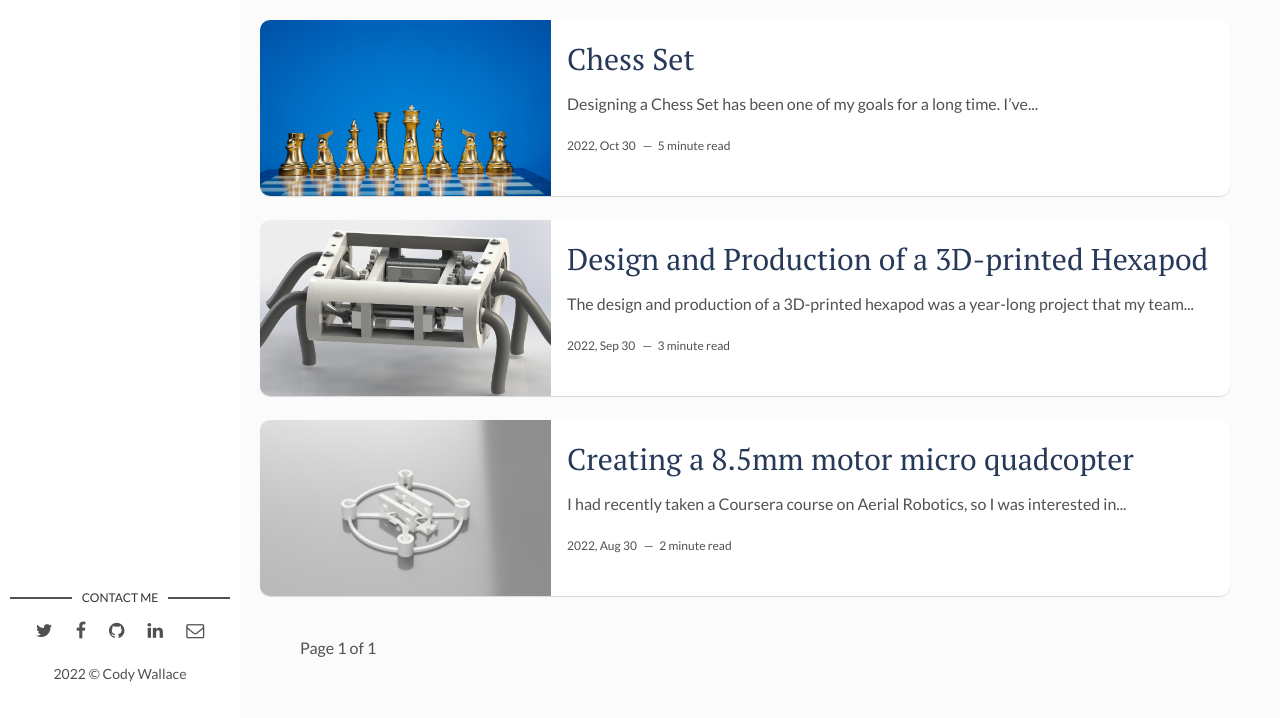
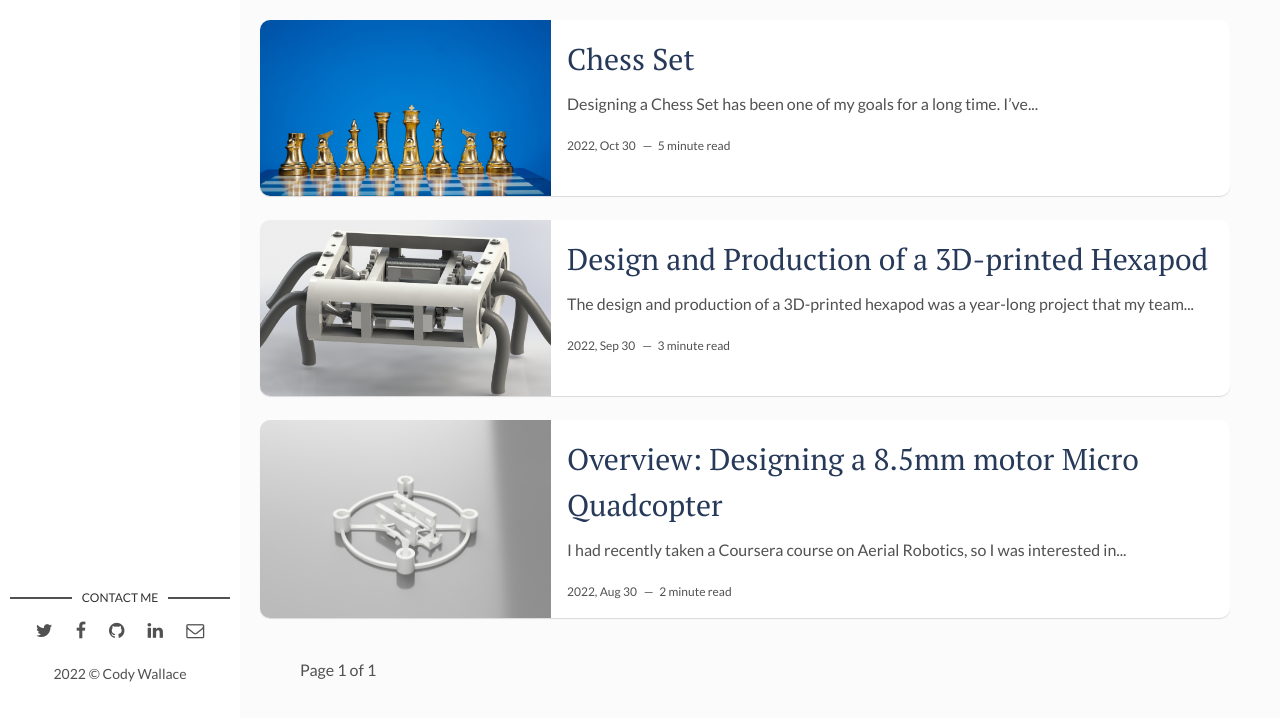
Before and after one commit to CodyWallace245/Portfolio, a Jekyll site: the page built from index.html, in a window 1280 px wide and 1318 px high, cut to the strip 600-1318 px from the top of the window. Built offline with Jekyll 4.4.1, drawn with Linux system fonts in a browser that asks for light colours; the list of posts is cut into pages by our own code.

Commit message:
Update 2022-08-30-my-very-own-drone.markdown

```diff
--- a/_posts/2022-08-30-my-very-own-drone.markdown
+++ b/_posts/2022-08-30-my-very-own-drone.markdown
@@ -1,6 +1,6 @@
 ---
 layout: post
-title: "Creating a 8.5mm motor micro quadcopter"
+title: "Overview: Designing a 8.5mm motor Micro Quadcopter"
 date: 2022-08-30 20:45:00
 description: There are other models out there, that require fasteners, or components that aren't essentials, so I aimed to fix that!
 img: Copter_Assembly_Final_Render.png
```
